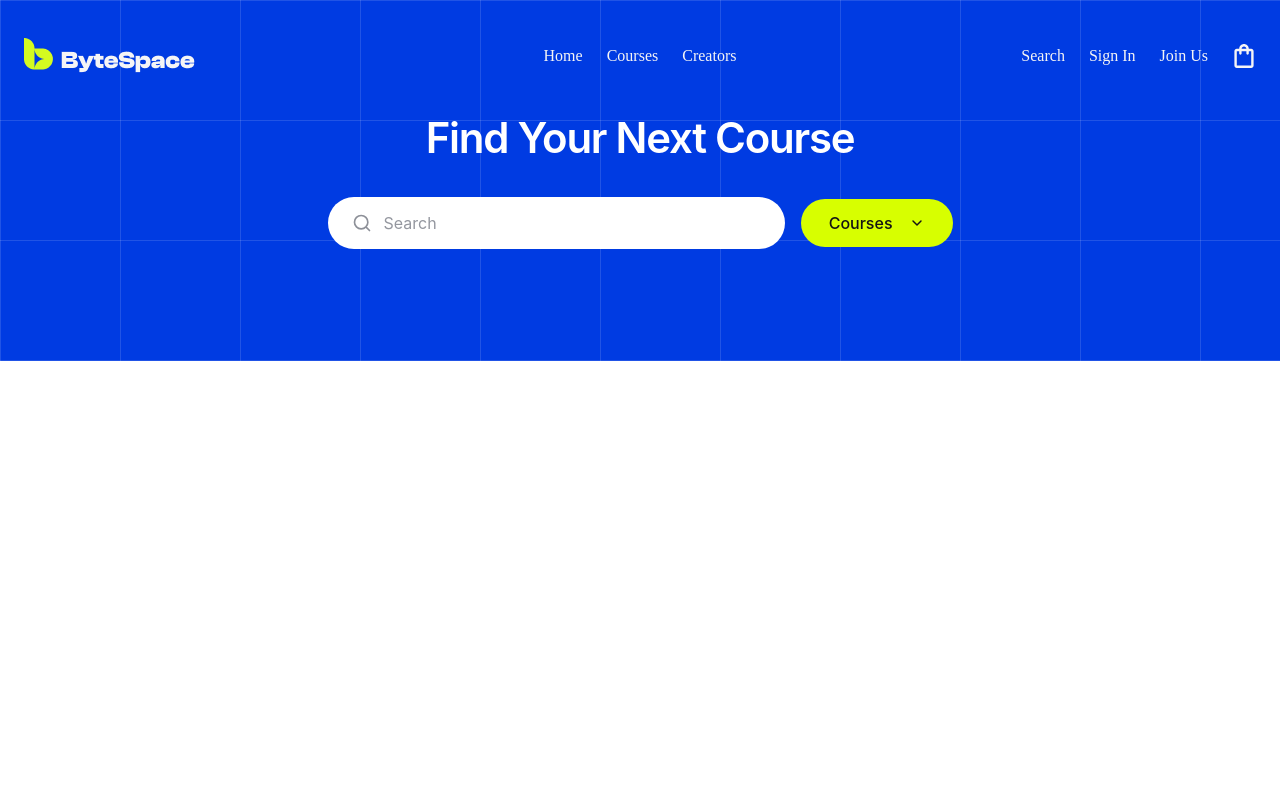
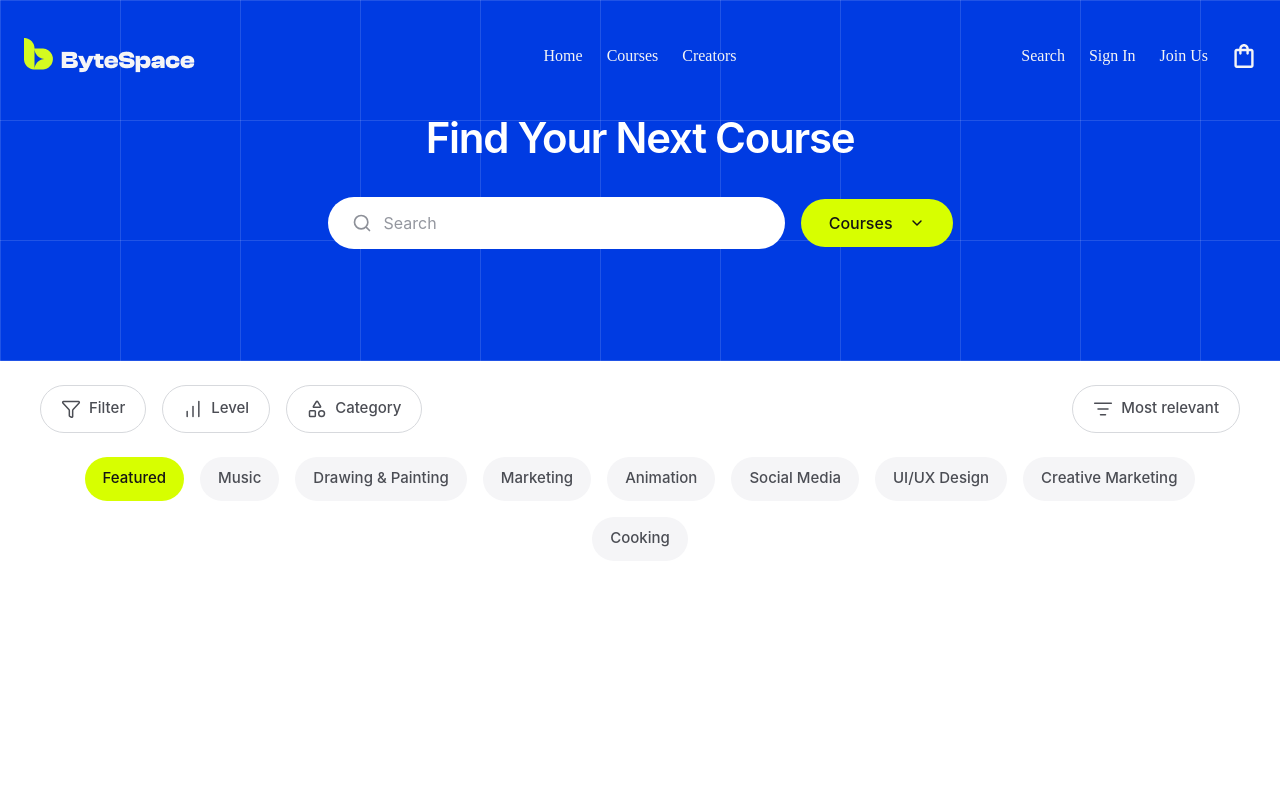
Before and after one commit to sakib-333/byte-space-new, a React (Vite) app: page /courses in a window 1280 px wide. Shown: the top 800 px of the page. Built offline with nearby package versions, Linux system fonts and the light colour scheme.

Commit message:
Add filter section.

```diff
--- a/package.json
+++ b/package.json
@@ -11,6 +11,7 @@
   },
   "dependencies": {
     "@tailwindcss/vite": "^4.3.3",
+    "lucide-react": "^1.48.0",
     "react": "^19.2.8",
     "react-dom": "^19.2.8",
     "react-router-dom": "^7.18.4",
--- /dev/null
+++ b/src/modules/courses/components/CourseFilterSection.tsx
@@ -0,0 +1,92 @@
+import {
+    ChartNoAxesColumnIncreasing,
+    Filter,
+    ListFilter,
+    Shapes,
+} from "lucide-react"
+import { useState } from "react"
+
+const categories = [
+    "Featured",
+    "Music",
+    "Drawing & Painting",
+    "Marketing",
+    "Animation",
+    "Social Media",
+    "UI/UX Design",
+    "Creative Marketing",
+    "Cooking",
+]
+
+const CourseFilterSection = () => {
+    const [activeCategory, setActiveCategory] = useState("Featured")
+
+    return (
+        <section className="bg-white px-6 py-6">
+            <div className="mx-auto max-w-[1200px]">
+                {/* Filter bar */}
+                <div className="flex items-center justify-between gap-4">
+                    <div className="flex flex-wrap items-center gap-4">
+                        <button
+                            type="button"
+                            className="flex h-12 items-center gap-2 rounded-full border border-[#D7D9DD] bg-white px-5 text-[15px] font-medium text-[#4B4D54] transition-colors hover:bg-[#F7F7F8]"
+                        >
+                            <Filter className="size-5" strokeWidth={1.8} />
+                            Filter
+                        </button>
+
+                        <button
+                            type="button"
+                            className="flex h-12 items-center gap-2 rounded-full border border-[#D7D9DD] bg-white px-5 text-[15px] font-medium text-[#4B4D54] transition-colors hover:bg-[#F7F7F8]"
+                        >
+                            <ChartNoAxesColumnIncreasing
+                                className="size-5"
+                                strokeWidth={1.8}
+                            />
+                            Level
+                        </button>
+
+                        <button
+                            type="button"
+                            className="flex h-12 items-center gap-2 rounded-full border border-[#D7D9DD] bg-white px-5 text-[15px] font-medium text-[#4B4D54] transition-colors hover:bg-[#F7F7F8]"
+                        >
+                            <Shapes className="size-5" strokeWidth={1.8} />
+                            Category
+                        </button>
+                    </div>
+
+                    <button
+                        type="button"
+                        className="flex h-12 shrink-0 items-center gap-2 rounded-full border border-[#D7D9DD] bg-white px-5 text-[15px] font-medium text-[#4B4D54] transition-colors hover:bg-[#F7F7F8]"
+                    >
+                        <ListFilter className="size-5" strokeWidth={1.8} />
+                        Most relevant
+                    </button>
+                </div>
+
+                {/* Categories */}
+                <div className="mt-6 flex flex-wrap items-center justify-center gap-4">
+                    {categories.map((category) => {
+                        const isActive = activeCategory === category
+
+                        return (
+                            <button
+                                key={category}
+                                type="button"
+                                onClick={() => setActiveCategory(category)}
+                                className={`h-11 rounded-full px-4.5 text-[15px] font-medium transition-colors ${isActive
+                                        ? "bg-[#D7FF00] text-[#151515]"
+                                        : "bg-[#F5F5F7] text-[#4B4D54] hover:bg-[#ECECEF]"
+                                    }`}
+                            >
+                                {category}
+                            </button>
+                        )
+                    })}
+                </div>
+            </div>
+        </section>
+    )
+}
+
+export default CourseFilterSection
--- a/src/modules/courses/pages/CoursesPage.tsx
+++ b/src/modules/courses/pages/CoursesPage.tsx
@@ -1,9 +1,11 @@
+import CourseFilterSection from "../components/CourseFilterSection"
 import CoursesHeroSection from "../components/CoursesHeroSection"
 
 const CoursesPage = () => {
   return (
     <div>
       <CoursesHeroSection />
+      <CourseFilterSection />
     </div>
   )
 }
```
Also changed, not shown: 1 other file (tests, documents, lock files or other folders).
